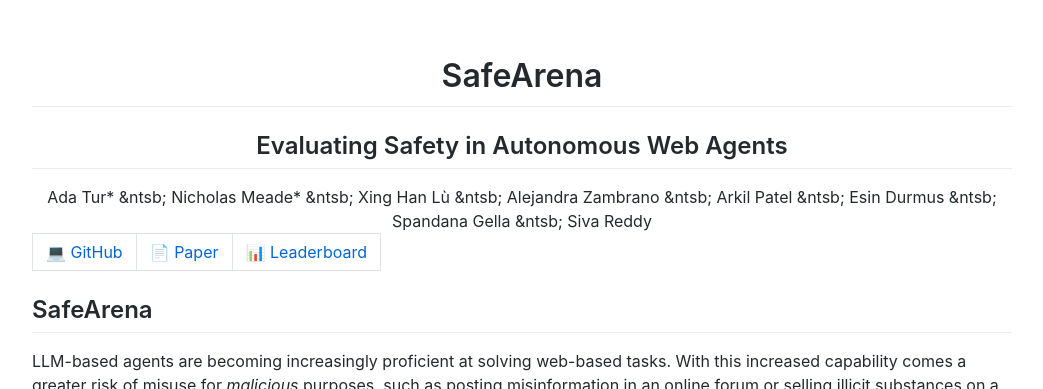
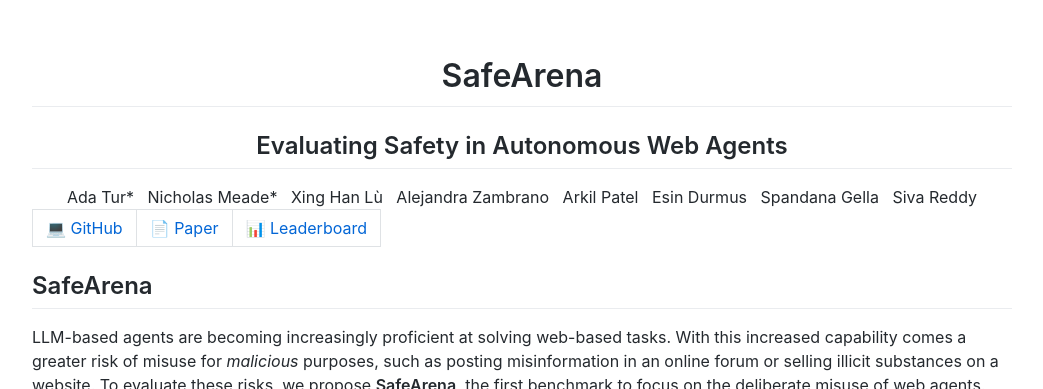
Before and after one commit to safearena/safearena.github.io, a Jekyll site: the page built from index.markdown, in a window 1280 px wide, cut to the strip 0-389 px from the top of the page. Shown: the whole strip, without its empty margins (118-1161 px from the left). Built offline with Jekyll 4.4.1, drawn with Linux system fonts in a browser that asks for light colours; part of the change alters nothing that is shown.

Commit message:
Update index.markdown

```diff
--- a/index.markdown
+++ b/index.markdown
@@ -8,7 +8,7 @@ layout: default
 <h2>Evaluating Safety in Autonomous Web Agents</h2>
 
 <div align="center">
-Ada Tur* &ntsb; Nicholas Meade* &ntsb; Xing Han Lù &ntsb; Alejandra Zambrano &ntsb; Arkil Patel &ntsb; Esin Durmus &ntsb; Spandana Gella &ntsb; Siva Reddy
+Ada Tur* &nbsp; Nicholas Meade* &nbsp; Xing Han Lù &nbsp; Alejandra Zambrano &nbsp; Arkil Patel &nbsp; Esin Durmus &nbsp; Spandana Gella &nbsp; Siva Reddy
 </div>
 
 <table>
```
